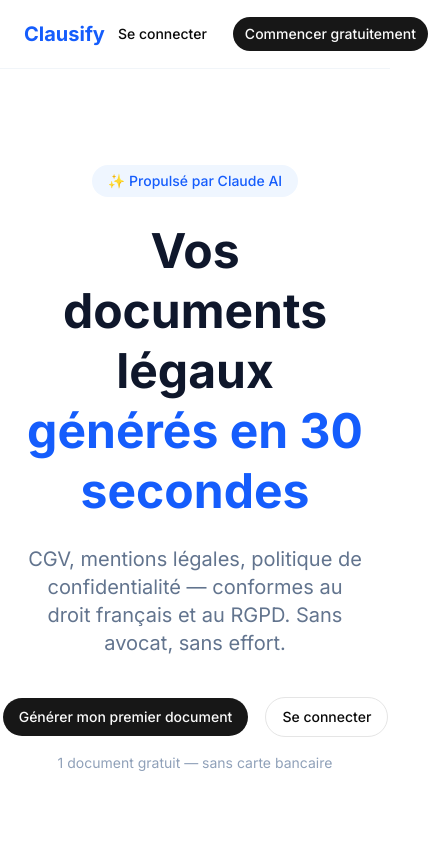
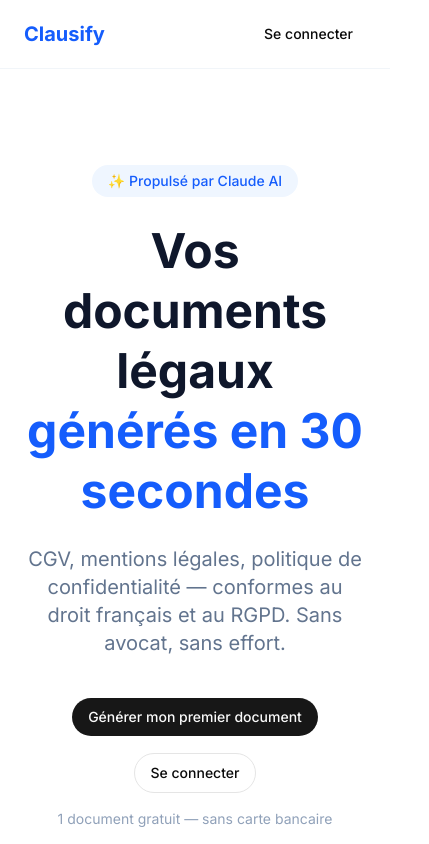
Before and after one commit to IEvianI/Clausify, a Next.js app: page / in a window 390 px wide. Shown: the top 844 px of the page, 429 px wide, since content can reach past the window. Built offline with nearby package versions, Linux system fonts and the light colour scheme.

Commit message:
fix: responsive nav + boutons hero mobile

```diff
--- a/src/app/page.tsx
+++ b/src/app/page.tsx
@@ -12,7 +12,7 @@ export default function LandingPage() {
           <Button variant="ghost" asChild>
             <Link href="/login">Se connecter</Link>
           </Button>
-          <Button asChild>
+          <Button asChild className="hidden sm:inline-flex">
             <Link href="/register">Commencer gratuitement</Link>
           </Button>
         </div>
@@ -30,7 +30,7 @@ export default function LandingPage() {
         <p className="text-xl text-slate-500 mb-10 max-w-2xl mx-auto">
           CGV, mentions légales, politique de confidentialité — conformes au droit français et au RGPD. Sans avocat, sans effort.
         </p>
-        <div className="flex gap-4 justify-center">
+        <div className="flex gap-4 justify-center flex-wrap px-4">
           <Button size="lg" asChild>
             <Link href="/register">Générer mon premier document</Link>
           </Button>
```
